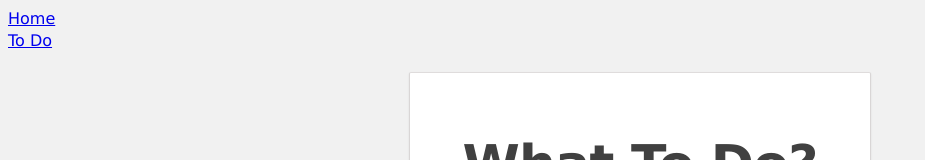
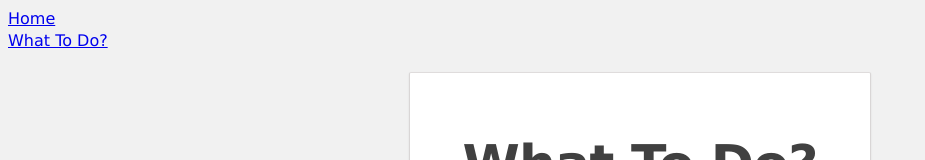
Before and after one commit to mtrijsel/ng-simple-todo, an Angular app: page /todo in a window 1280 px wide. Shown: the top 160 px of the page, without its empty margins (0-925 px from the left). Built offline with nearby package versions, Linux system fonts and the light colour scheme.

Commit message:
2 files modified

```diff
--- a/src/app/app.component.html
+++ b/src/app/app.component.html
@@ -4,7 +4,7 @@
       <a [routerLink]="['/home']">Home</a>
     </li>
     <li>
-      <a [routerLink]="['/todo']">To Do</a>
+      <a [routerLink]="['/todo']">What To Do?</a>
     </li>
   </ul>
   <router-outlet></router-outlet>
--- a/src/app/todo/todo.component.ts
+++ b/src/app/todo/todo.component.ts
@@ -2,7 +2,7 @@ import { Component, OnInit } from "@angular/core";
 import { TodoItem } from "./todo-item";
 
 @Component({
-  selector: "app-todo",
+  // selector: "app-todo",
   templateUrl: "./todo.component.html",
   styleUrls: ["./todo.component.css"]
 })
```
